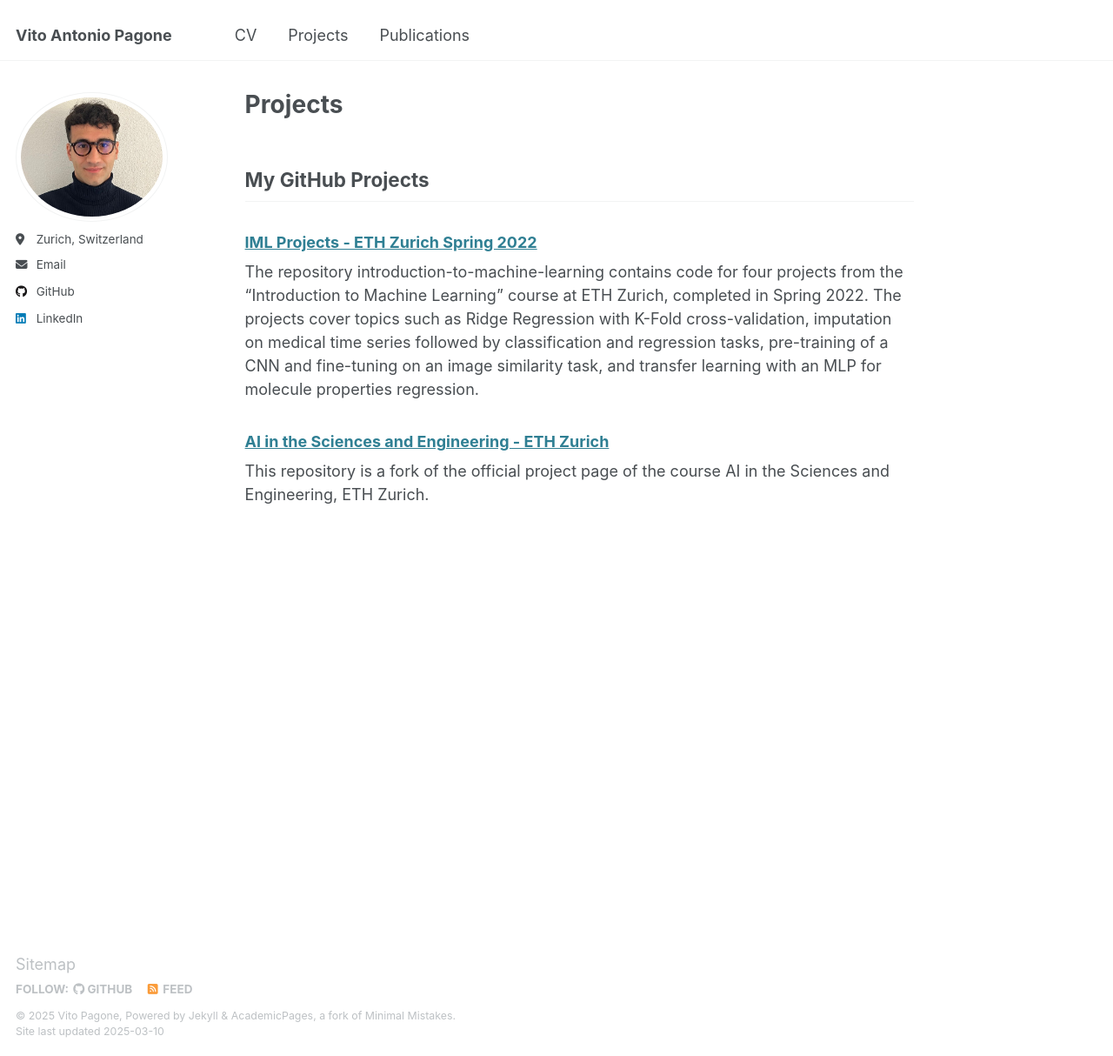
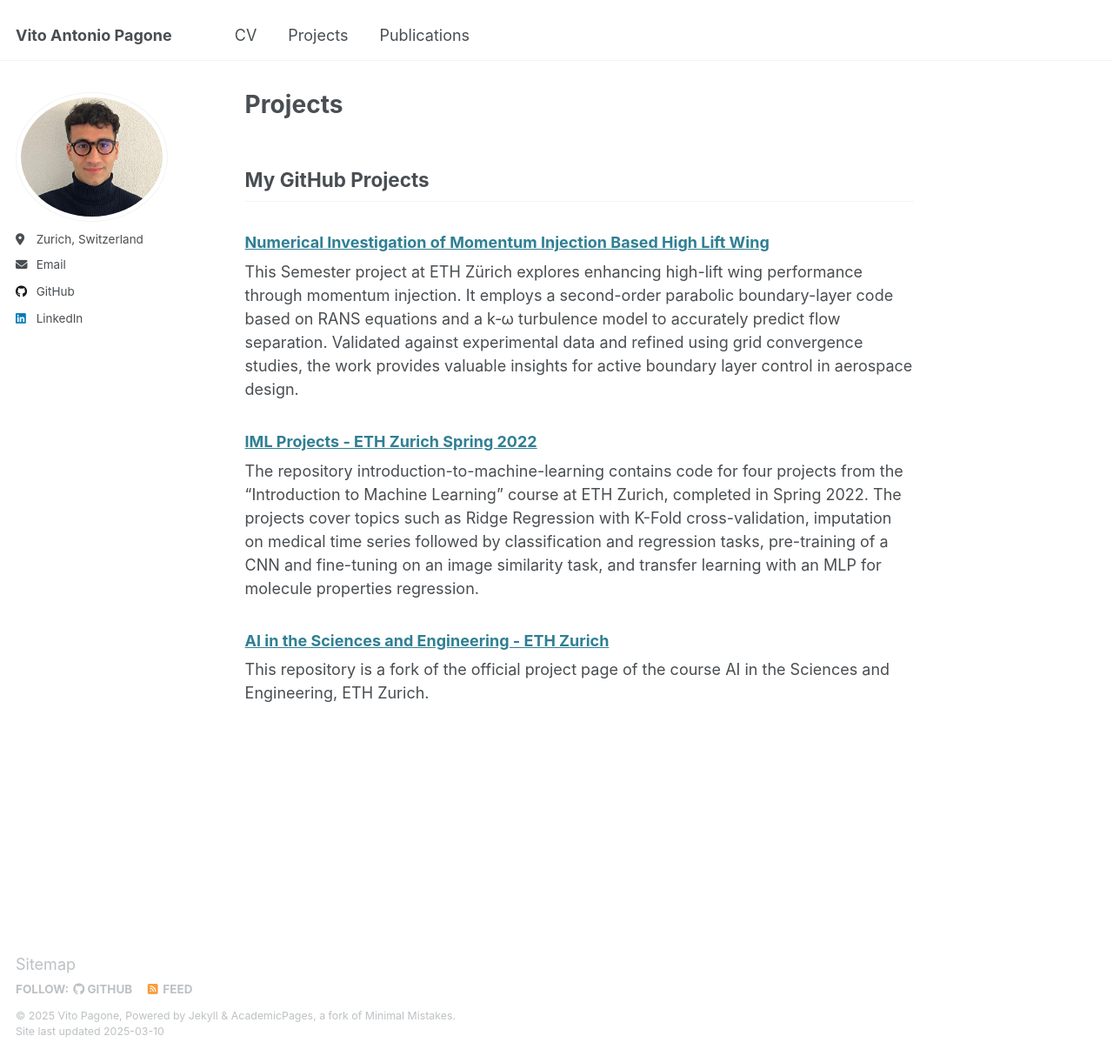
Before and after one commit to VitoAntonioPagone/vitoantoniopagone.github.io, a Jekyll site: the page built from _pages/projects.md, in a window 1280 px wide and 1214 px high. Shown: the whole window at 87% size. Built offline with Jekyll 4.4.1, drawn with Linux system fonts in a browser that asks for light colours.

Commit message:
Updating CV and Projects

```diff
--- a/_pages/projects.md
+++ b/_pages/projects.md
@@ -6,6 +6,10 @@
 ---
 ## My GitHub Projects
 
+### [Numerical Investigation of Momentum Injection Based High Lift Wing]()
+
+This Semester project at ETH Zürich explores enhancing high-lift wing performance through momentum injection. It employs a second-order parabolic boundary-layer code based on RANS equations and a k‑ω turbulence model to accurately predict flow separation. Validated against experimental data and refined using grid convergence studies, the work provides valuable insights for active boundary layer control in aerospace design.
+
 ### [IML Projects - ETH Zurich Spring 2022](https://github.com/VitoAntonioPagone/introduction-to-machine-learning)
 
 The repository introduction-to-machine-learning contains code for four projects from the "Introduction to Machine Learning" course at ETH Zurich, completed in Spring 2022. The projects cover topics such as Ridge Regression with K-Fold cross-validation, imputation on medical time series followed by classification and regression tasks, pre-training of a CNN and fine-tuning on an image similarity task, and transfer learning with an MLP for molecule properties regression.
```
Also changed, not shown: 1 other file.
